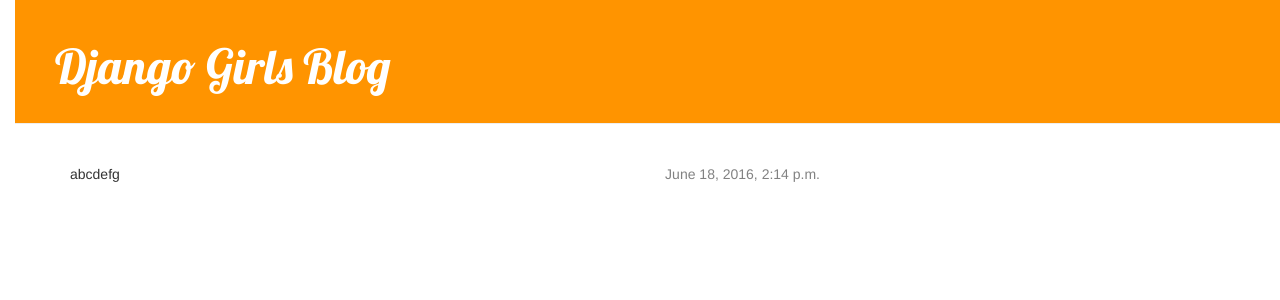
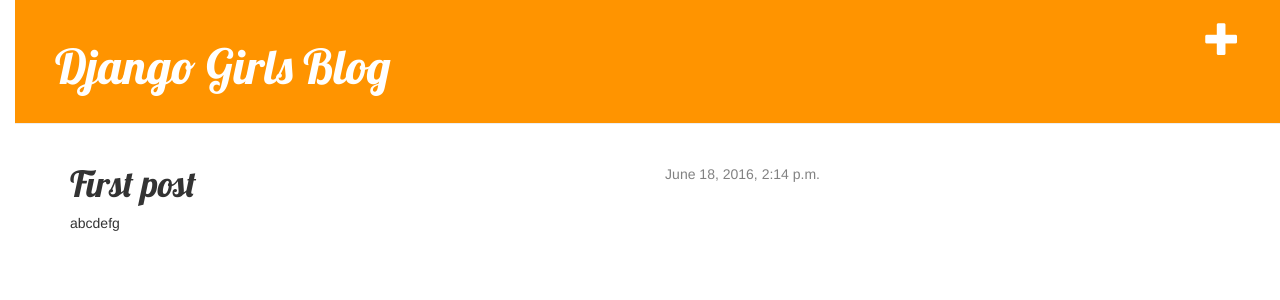
Before and after one commit to YuraChoi/my-first-blog, a Django app: page /post/1/ in a window 1280 px wide. Shown: the top 300 px of the page. Run offline with Django 3.2, Linux system fonts and the light colour scheme; data comes from the database, SQL or seed files in the repository; some libraries are stand-ins or nearby versions.

Commit message:
Added views to create/edit blog post inside the site.

```diff
--- a/blog/templates/blog/base.html
+++ b/blog/templates/blog/base.html
@@ -8,7 +8,11 @@
     <link rel="stylesheet" href="{% static 'css/blog.css' %}">
   </head>
   <body>
+    {% if user.is_authenticated %}
+      <a href="{% url 'post_new' %}" class="top-menu"><span class="glyphicon glyphicon-plus"></span></a>
+    {% endif %}
     <div class="page-header">
+      <a href="{% url 'post_new' %}" class="top-menu"><span class="glyphicon glyphicon-plus"></span></a>
       <h1><a href="/">Django Girls Blog</a></h1>
     </div>
     <div class="content container">
--- a/blog/templates/blog/post_Detail.html
+++ b/blog/templates/blog/post_Detail.html
@@ -7,7 +7,10 @@
         {{ post.published_date }}
       </div>
     {% endif %}
-    <h1>{{ post.titile }}</h1>
+    {% if user.is_authenticated %}
+      <a class="btn btn-default" href="{% url 'post_edit' pk=post.pk %}"><span class="glyphicon glyphicon-pencil"></span></a>
+    {% endif %}
+    <h1>{{ post.title }}</h1>
     <p>{{ post.text|linebreaks }}</p>
   </div>
 {% endblock %}
--- a/blog/urls.py
+++ b/blog/urls.py
@@ -4,4 +4,6 @@
 urlpatterns = [
     url(r'^$', views.post_list, name='post_list'),
     url(r'^post/(?P<pk>[0-9]+)/$', views.post_detail, name='post_detail'),
+    url(r'^post/new/$', views.post_new, name='post_new'),
+    url(r'^post/(?P<pk>[0-9]+)/edit/$', views.post_edit, name='post_edit'),
 ]
--- a/blog/views.py
+++ b/blog/views.py
@@ -1,6 +1,7 @@
 from django.shortcuts import render, get_object_or_404
 from django.utils import timezone
 from .models import Post
+from .forms import PostForm
 
 # Create your views here.
 def post_list(request):
@@ -10,3 +11,21 @@
 def post_detail(request, pk):
     post=get_object_or_404(Post, pk=pk)
     return render(request, 'blog/post_detail.html', {'post': post})
+
+def post_new(request):
+    form = PostForm()
+    return render(request, 'blog/post_edit.html', {'form': form})
+
+def post_edit(request, pk):
+    post = get_object_or_404(Post, pk=pk)
+    if request.method == "POST":
+        form = PostForm(instance=post)
+        if form.is_valid():
+            post = form.save(commit=False)
+            post.author = request.user
+            post.published_date = timezone.now()
+            post.save()
+            return redirect('blog.views.post_detail', pk=post.pk)
+    else:
+        form = PostForm(instance=post)
+    return render(request, 'blog/post_edit.html', {'form': form})
```
Also changed, not shown: blog/forms.py (added, +8 -0 lines), blog/templates/blog/post_edit.html (added, +9 -0 lines).
